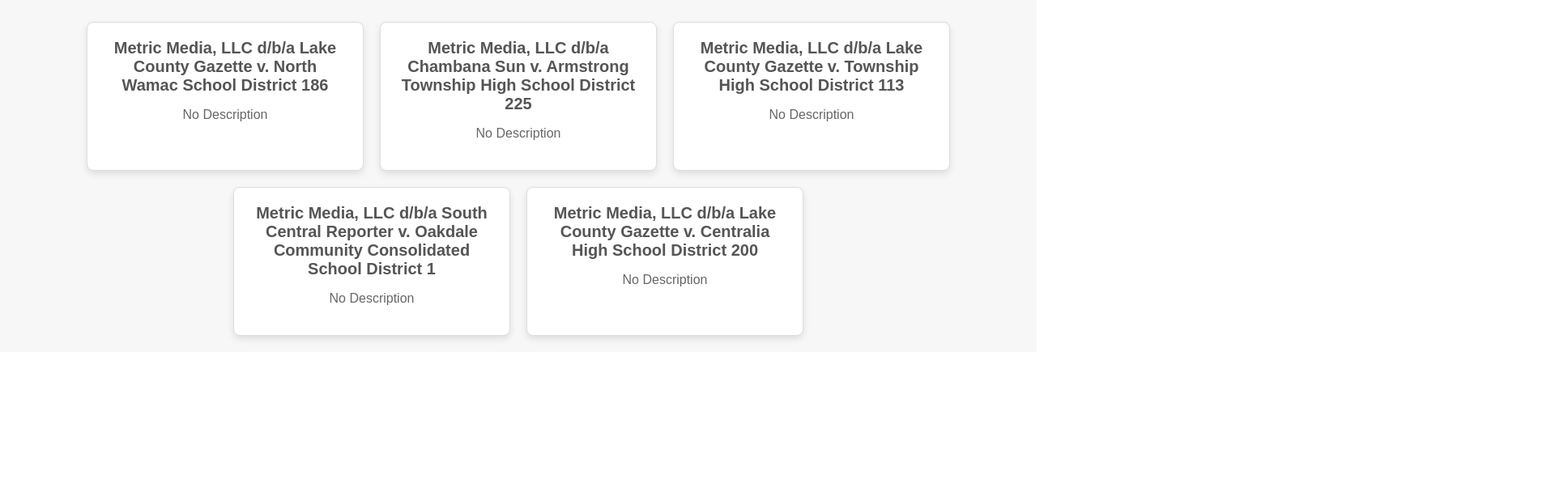
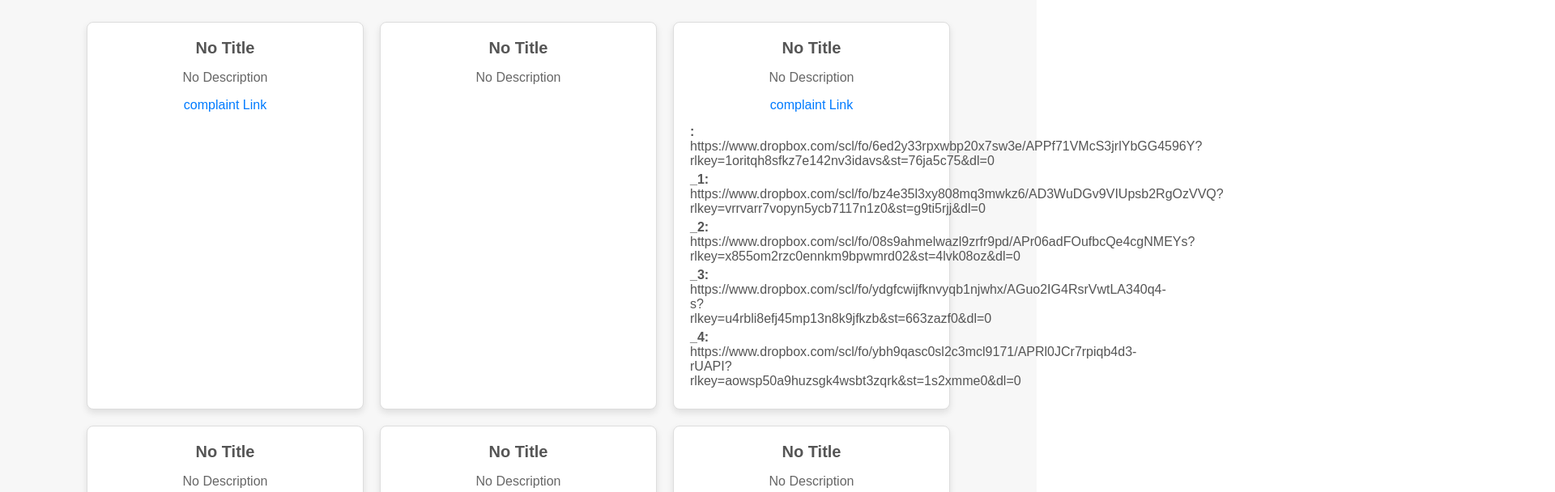
Before and after one commit to lou2siz/www3, a React (Create React App) app: page / in a window 1280 px wide. Shown: the part 228-836 px from the top of the page at 81% size, 1920 px wide, since content can reach past the window. Before the commit the page ends 800 px from the top, so only its background shows below. Built offline with nearby package versions, Linux system fonts and the light colour scheme.

Commit message:
Update App.css and App.js with styling and component changes

```diff
--- a/src/App.css
+++ b/src/App.css
@@ -53,6 +53,7 @@
 .complaint-card ul {
   list-style: none;
   padding: 0;
+  margin-bottom: 15px;
 }
 
 .complaint-card ul li {
@@ -67,3 +68,13 @@
 .complaint-card ul li a:hover {
   text-decoration: underline;
 }
+
+.details {
+  margin-top: 10px;
+  text-align: left;
+}
+
+.details p {
+  margin: 5px 0;
+  color: #555;
+}
--- a/src/App.js
+++ b/src/App.js
@@ -6,49 +6,39 @@
     const [complaints, setComplaints] = useState([]);
     const [error, setError] = useState(null);
 
-    // Helper function to check if a string is a valid URL
-    const isValidURL = (string) => {
-        try {
-            new URL(string);
-            return true;
-        } catch (_) {
-            return false;
-        }
-    };
-
     useEffect(() => {
         // Load and parse the CSV file
         Papa.parse(`${process.env.PUBLIC_URL}/LawsistViewMetadata.csv`, {
             download: true,
-            header: true,
+            header: true, // Use the first row as headers to dynamically map data
             complete: (results) => {
                 try {
                     const data = results.data;
-                    const formattedComplaints = [];
-
-                    // Process each complaint by looping through the columns dynamically
-                    const complaintCount = Math.floor(Object.keys(data[0]).length / 2); // Assuming pairs of columns
-
-                    for (let i = 0; i < complaintCount; i++) {
+                    const formattedComplaints = data.map((row) => {
                         const complaint = {
-                            title: data[0][`Complaint ${i + 1}`] || "No Title",
-                            description: data[1][`Complaint ${i + 1}`] || "No Description",
+                            title: row["Complaint"] || "No Title",
+                            description: row["Description"] || "No Description",
+                            details: [],
                             links: {}
                         };
 
-                        Object.keys(data[0]).forEach((header) => {
-                            if (header.includes(`Complaint ${i + 1}`)) {
-                                if (header.toLowerCase().includes("folder")) complaint.links.folder = data[2][header] || "";
-                                if (header.toLowerCase().includes("docx")) complaint.links.complaint = data[2][header] || "";
-                                if (header.toLowerCase().includes("exhibit")) complaint.links.exhibit = data[2][header] || "";
-                                if (header.toLowerCase().includes("trackchanges")) complaint.links.trackChanges = data[2][header] || "";
-                                if (header.toLowerCase().includes("sourcedata")) complaint.links.sourceData = data[2][header] || "";
-                                if (header.toLowerCase().includes("civilyzer")) complaint.links.civilyzer = data[2][header] || "";
+                        // Loop through each property in the row to classify as a link or detail
+                        Object.keys(row).forEach((header) => {
+                            const value = row[header];
+                            if (header.toLowerCase().includes("folder")) complaint.links.folder = value;
+                            else if (header.toLowerCase().includes("complaint")) complaint.links.complaint = value;
+                            else if (header.toLowerCase().includes("exhibit")) complaint.links.exhibit = value;
+                            else if (header.toLowerCase().includes("trackchanges")) complaint.links.trackChanges = value;
+                            else if (header.toLowerCase().includes("sourcedata")) complaint.links.sourceData = value;
+                            else if (header.toLowerCase().includes("civilyzer")) complaint.links.civilyzer = value;
+                            else if (value && header.toLowerCase() !== "complaint" && header.toLowerCase() !== "description") {
+                                // Any other non-empty field is considered a detail
+                                complaint.details.push({ label: header, value });
                             }
                         });
 
-                        formattedComplaints.push(complaint);
-                    }
+                        return complaint;
+                    });
 
                     setComplaints(formattedComplaints);
                 } catch (err) {
@@ -78,17 +68,20 @@
                         <p>{complaint.description}</p>
                         <ul>
                             {Object.keys(complaint.links).map((linkType, linkIndex) => (
-                                <li key={linkIndex}>
-                                    {isValidURL(complaint.links[linkType]) ? (
+                                complaint.links[linkType] && (
+                                    <li key={linkIndex}>
                                         <a href={complaint.links[linkType]} target="_blank" rel="noopener noreferrer">
                                             {linkType.replace(/([A-Z])/g, ' $1')} Link
                                         </a>
-                                    ) : (
-                                        <span>{linkType.replace(/([A-Z])/g, ' $1')}: {complaint.links[linkType]}</span>
-                                    )}
-                                </li>
+                                    </li>
+                                )
                             ))}
                         </ul>
+                        <div className="details">
+                            {complaint.details.map((detail, detailIndex) => (
+                                <p key={detailIndex}><strong>{detail.label}:</strong> {detail.value}</p>
+                            ))}
+                        </div>
                     </div>
                 ))}
             </div>
```
